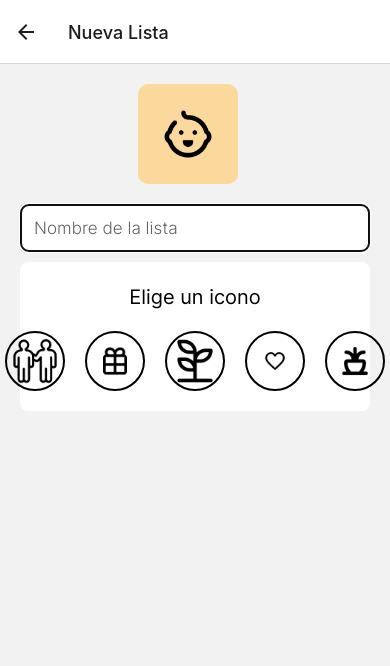
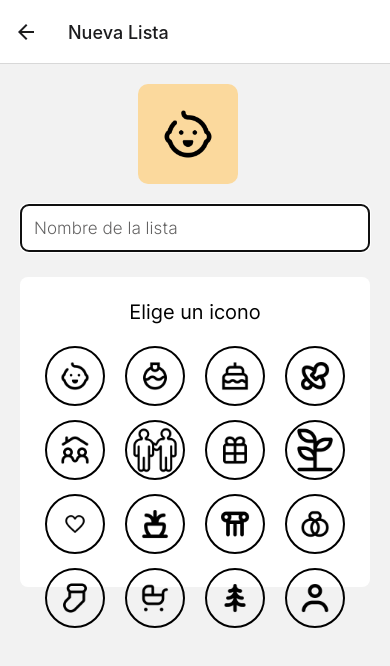
Before and after one commit to Cayetano97/WishList, a React Native app in the folder FrontEnd/: screen /NewList in a window 390 px wide. Shown: the top 666 px of the page. Built offline with nearby package versions, Linux system fonts and the light colour scheme.

Commit message:
Creating list 2

```diff
--- a/FrontEnd/Globalstyles.js
+++ b/FrontEnd/Globalstyles.js
@@ -209,7 +209,15 @@ const globalstyles = StyleSheet.create({
         paddingVertical: 5,
     },
 
+    cardIcons: {
+        height: 310,
+        marginTop: 15,
+        marginBottom: 20,
+    },
 
+    textIcon: {
+
+    },
 });
 
 export default globalstyles;
--- a/FrontEnd/components/Lists/NewList.jsx
+++ b/FrontEnd/components/Lists/NewList.jsx
@@ -26,6 +26,7 @@ import Ring from "../../assets/img/stuffs/Ring.png";
 import Sock from "../../assets/img/stuffs/Sock.png";
 import Stroller from "../../assets/img/stuffs/Stroller.png";
 import Tree from "../../assets/img/stuffs/Tree.png";
+import User from "../../assets/img/animals/User.png";
 
 const NewList = () => {
   const inputRef = useRef(null);
@@ -49,6 +50,7 @@ const NewList = () => {
     { name: "Sock", image: Sock },
     { name: "Stroller", image: Stroller },
     { name: "Tree", image: Tree },
+    { name: "User", image: User },
   ];
 
   useEffect(() => {
@@ -75,7 +77,7 @@ const NewList = () => {
         ]}
         placeholder={"Nombre de la lista"}
       />
-      <View style={[globalstyles.card, styles.stuffIcons]}>
+      <View style={[globalstyles.card, globalstyles.cardIcons]}>
         <Text style={styles.textIcon}>Elige un icono</Text>
         <View style={styles.stuffIcons}>
           {stuffIcons.map((stuff) => {
@@ -113,11 +115,11 @@ const styles = StyleSheet.create({
     height: 120,
   },
 
-  stuffIcons: {
-    height: 310,
-    marginTop: 15,
-    marginBottom: 20,
-  },
+  //   stuffIcons: {
+  //     height: 310,
+  //     marginTop: 15,
+  //     marginBottom: 20,
+  //   },
 
   textIcon: {
     fontFamily: "Inter_400Regular",
--- a/FrontEnd/components/Login-Register/Customize-Profile.jsx
+++ b/FrontEnd/components/Login-Register/Customize-Profile.jsx
@@ -105,6 +105,7 @@ const CustomizeProfile = ({ route }) => {
             </View>
           </View>
           <View style={[globalstyles.card, styles.icons]}>
+            {/* <View style={[globalstyles.card, globalstyles.cardIcons]}> */}
             <Text style={styles.textIcon}>Elige un icono</Text>
             <View style={styles.animalIcons}>
               {animalIcons.map((animal) => {
```
